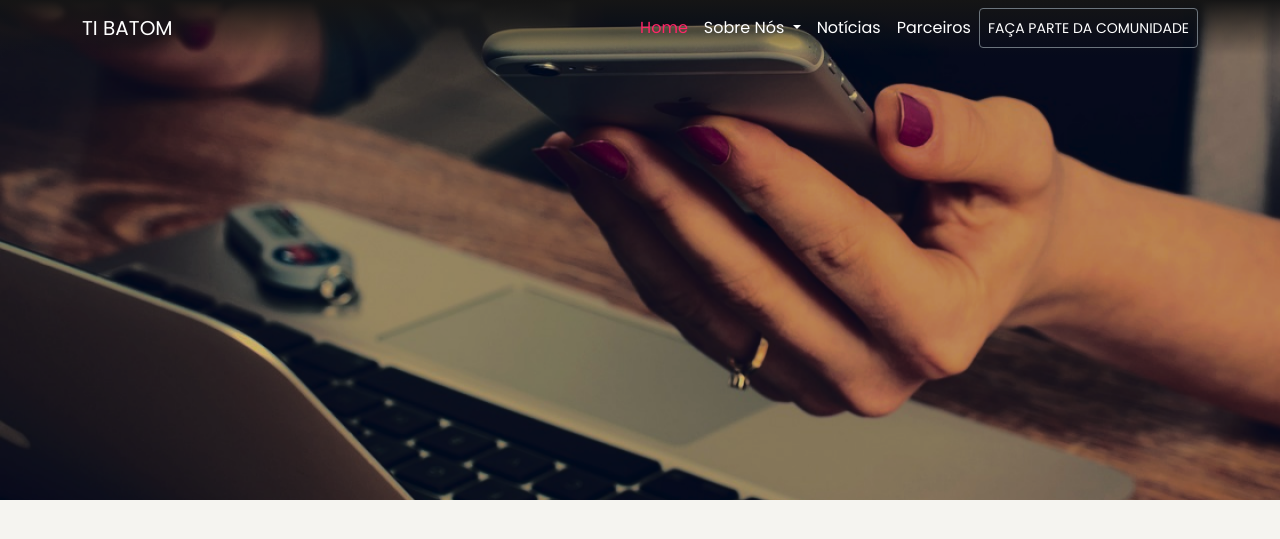
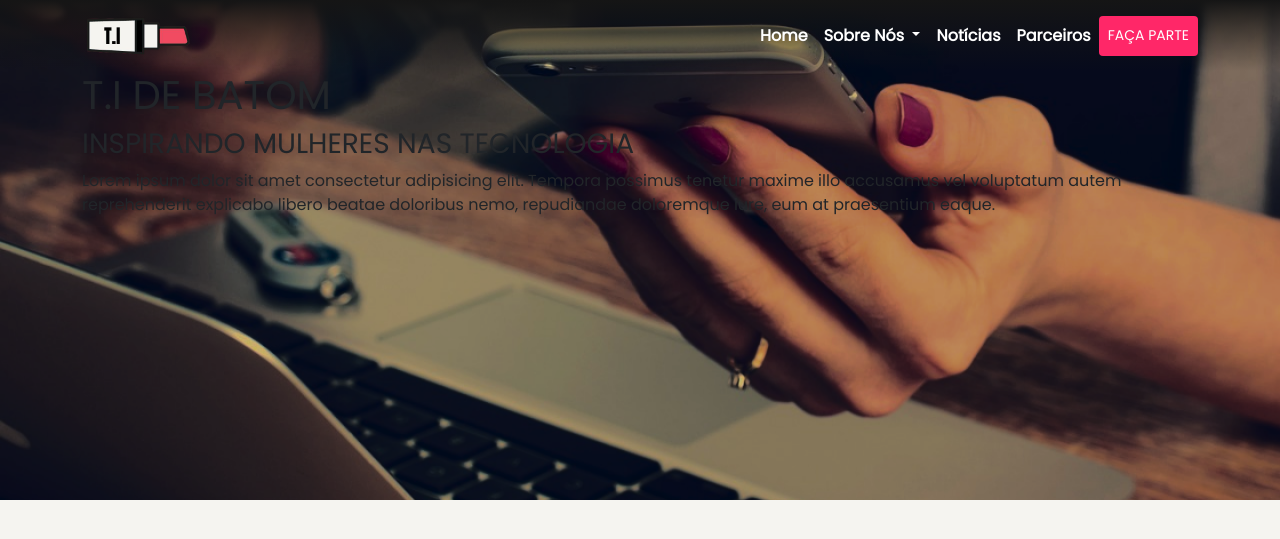
Before and after one commit to YasminDTresso/TI-de-Batom, a PHP site: page / in a window 1280 px wide. Shown: the top 539 px of the page. Run offline with PHP 8.4, Linux system fonts and the light colour scheme.

Commit message:
Continuação navbar

```diff
--- a/css/style.css
+++ b/css/style.css
@@ -20,8 +20,10 @@ body{
     background-color: var(--offwhite);
 }
 
+/*Estilos referentes a navbar do index/home*/
 .my-nav-index{
     background-image: linear-gradient(to bottom, rgba(21,21,21,1), rgba(21,21,21,0));
+    font-weight: bold;
 }
 
 .my-nav-index .nav-item .active{
@@ -32,13 +34,18 @@ body{
     color: var(--branco);
 }
 
-.my-nav-index .nav-link:hover, .my-nav-index .nav-link:focus{
+/*.my-nav-index .nav-link:hover, .my-nav-index .nav-link:focus{
+    color: var(--rosa-escuro);
+}*/
+
+.my-nav-index .nav-link.show{
     color: var(--rosa-escuro);
 }
 
-.my-nav-index .navbar-nav .nav-link.active, .my-nav-index .navbar-nav .nav-link.show{
-    color: var(--rosa-escuro);
+.my-nav-index .navbar-nav .nav-link.active, .my-nav-index .navbar-nav .nav-link .unshow{
+    color: var(--branco)
 }
+
 
 .my-nav-index .dropdown-menu{
     background-color: var(--preto-claro);
@@ -54,6 +61,19 @@ body{
     color: var(--rosa-escuro);
 }
 
+.my-nav-index .navbar-toggler, .my-nav-index .navbar-toggler:focus{
+    padding: 0;
+    border: none;
+}
+
+.my-nav-index .navbar-toggler,
+.my-nav-index .navbar-toggler:focus,
+.my-nav-index .navbar-toggler:active{
+    outline: none;
+    border: none;
+    box-shadow: none;
+}
+
 .bg-img{
     background-image: url(../assets/Rectangle\ 1.png);
     height: 500px;
--- a/index.html
+++ b/index.html
@@ -5,9 +5,7 @@
     <meta http-equiv="X-UA-Compatible" content="IE=edge" />
     <meta name="viewport" content="width=device-width, initial-scale=1.0" />
     <title>Home</title>
-    <!--COLOCAR FAV ICON-->
-
-
+    <link rel="icon" type="image/x-icon" href="assets/favicon.ico" />
 
     <!--CDN BOOTSTRAP - CSS E JAVASCRIPT-->
     <link
@@ -22,38 +20,63 @@
       crossorigin="anonymous"
     ></script>
 
+    <!--CDN UNICONS-->
+    <link
+      rel="stylesheet"
+      href="https://unicons.iconscout.com/release/v4.0.8/css/line.css"
+    />
+
     <!--CSS-->
     <link rel="stylesheet" href="css/style.css" />
 
     <style>
       /*Colocar estilos exclusivos dessa page aqui! =)*/
-
     </style>
   </head>
   <body>
+    <div class="bg-img">
+      <nav class="navbar my-nav-index navbar-expand-md">
+        <div class="container">
+          <a href="" class="navbar-brand"
+            ><img
+              src="assets/logo.png"
+              alt="logo-ti-batom"
+              style="height: 45px"
+          /></a>
 
-    <div class="bg-img">
-
-        <nav class="navbar my-nav-index navbar-expand-md">
-
-            <div class="container">
-
-              <a href="" class="navbar-brand">TI BATOM</a>
-
-              <button class="navbar-toggler" type="button" data-bs-toggle="collapse" data-bs-target="#navbarSupportedContent" aria-controls="navbarSupportedContent" aria-expanded="false" aria-label="Toggle navigation">
-                <span class="navbar-toggler-icon"></span>
+          <button
+            class="navbar-toggler"
+            type="button"
+            data-bs-toggle="collapse"
+            data-bs-target="#navbarSupportedContent"
+            aria-controls="navbarSupportedContent"
+            aria-expanded="false"
+            aria-label="Toggle navigation"
+          >
+            <span
+              class="uil uil-bars"
+              style="font-size: 40px; color: var(--rosa-escuro)"
+            ></span>
           </button>
 
-              <div class="collapse navbar-collapse justify-content-end" id="navbarSupportedContent">
-
+          <div
+            class="collapse navbar-collapse justify-content-around flex-grow-0"
+            id="navbarSupportedContent"
+          >
             <ul class="navbar-nav">
-
               <li class="nav-item">
                 <a class="nav-link active" aria-current="page" href="">Home</a>
               </li>
 
               <li class="nav-item dropdown">
-                        <a class="nav-link dropdown-toggle" href="#" role="button" data-bs-toggle="dropdown" aria-expanded="false">
+                <a
+                  class="nav-link dropdown-toggle"
+                  href="#"
+                  role="button"
+                  data-bs-toggle="dropdown"
+                  aria-expanded="false"
+                  id="sobre-nos"
+                >
                   Sobre Nós
                 </a>
 
@@ -61,7 +84,6 @@
                   <li><a class="dropdown-item" href="#">Quem Somos</a></li>
                   <li><a class="dropdown-item" href="#">Redes Sociais</a></li>
                 </ul>
-
               </li>
 
               <li class="nav-item">
@@ -73,20 +95,42 @@
               </li>
 
               <li class="nav-item d-flex">
-                        <button class="btn btn-sm btn-outline-secondary" type="button">FAÇA PARTE DA COMUNIDADE</button>
+                <button
+                  class="btn btn-sm"
+                  style="background-color: var(--rosa-escuro)"
+                  type="button"
+                >
+                  FAÇA PARTE
+                </button>
               </li>
             </ul>
-
           </div>
-
         </div>
-
       </nav>
 
+      <div class="container">
+        <div class="row ">
+          <div class="col ">
+            <h1>T.I DE BATOM</h1>
+            <h3>INSPIRANDO MULHERES NAS TECNOLOGIA</h3>
+            <p>
+              Lorem ipsum dolor sit amet consectetur adipisicing elit. Tempora
+              possimus tenetur maxime illo accusamus vel voluptatum autem
+              reprehenderit explicabo libero beatae doloribus nemo, repudiandae
+              doloremque iure, eum at praesentium eaque.
+            </p>
           </div>
+        </div>
+      </div>
+    </div>
+    <script>
+      const linkSobreNos = document.querySelector("#sobre-nos");
 
-
-
-
+      linkSobreNos.addEventListener("click", () => {
+        if (linkSobreNos.classList.contains("show")) {
+          linkSobreNos.classList.add("unshow");
+        }
+      });
+    </script>
   </body>
 </html>
```
Also changed, not shown: assets/favicon.ico (added), assets/logo.png (added). Lines whose indentation alone changed are shown as unchanged.
